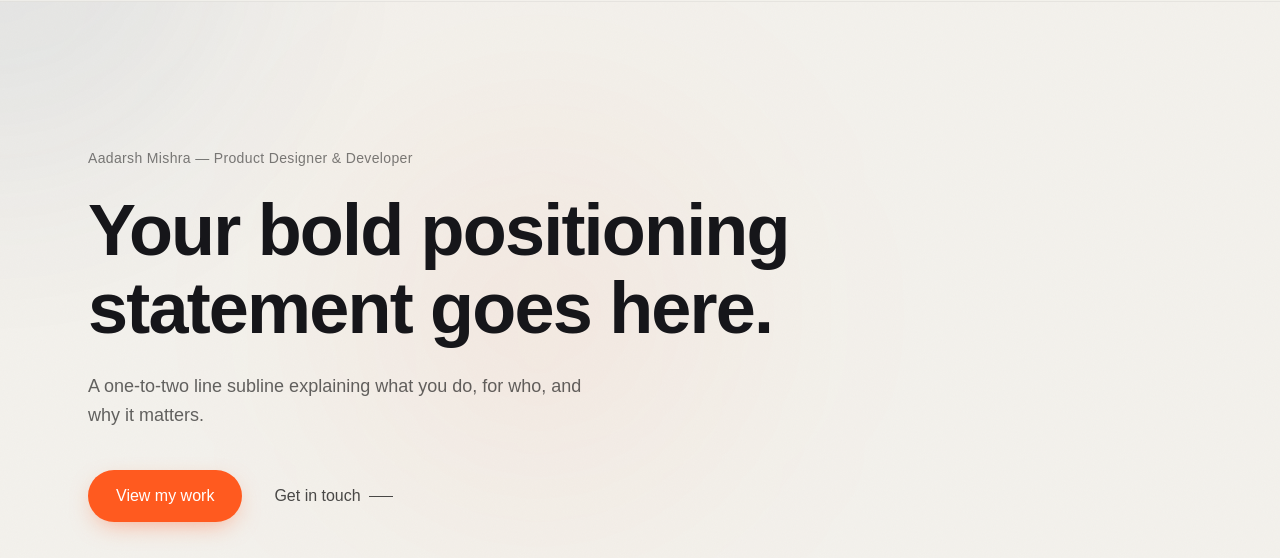
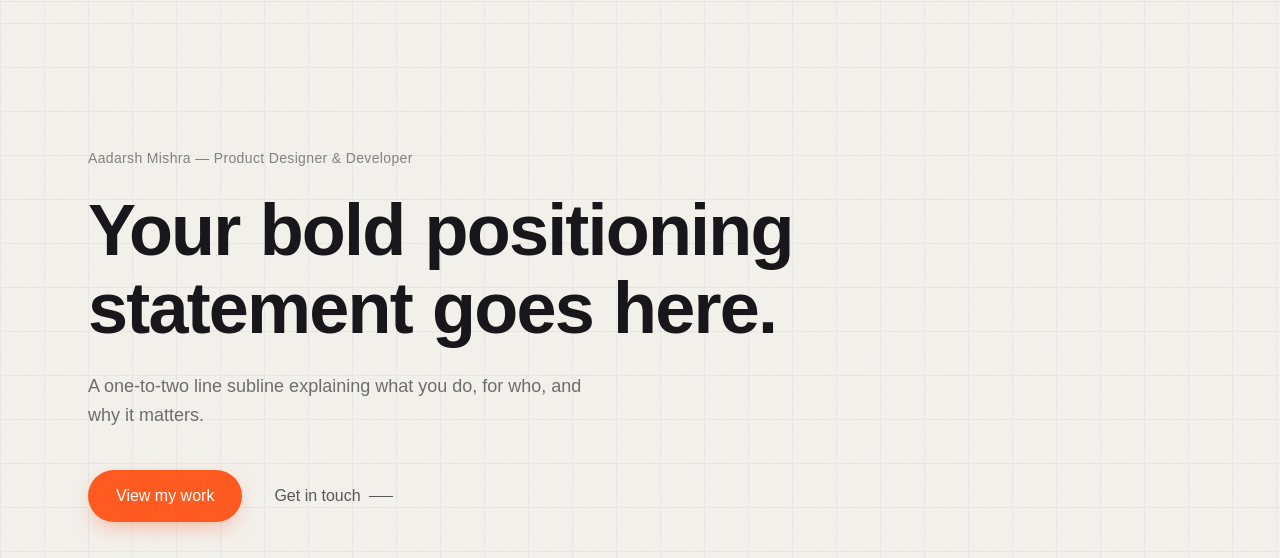
Before and after one commit to Aadarsh6/AadarshM.me, a React (Vite) app: page / in a window 1280 px wide. Shown: the part 65-623 px from the top of the page. Built offline with nearby package versions, Linux system fonts and the light colour scheme.

Commit message:
new and better hero section

```diff
--- a/src/Sections/Hero.tsx
+++ b/src/Sections/Hero.tsx
@@ -1,39 +1,58 @@
-import { motion } from "framer-motion";
-import GradientBlob from "../components/Ui/GradientBlob";
+import { motion, useReducedMotion } from "framer-motion";
+import BlueprintField from "../components/Ui/BlueprintField";
+import MagneticButton from "../components/Ui/MagneticButton";
 import Container from "../components/Ui/Container";
 
+const HEADLINE = "Your bold positioning statement goes here.";
+
 function Hero() {
+  const prefersReducedMotion = useReducedMotion();
+  const words = HEADLINE.split(" ");
+
   return (
-    <section
-      id="hero"
-      className="relative flex h-screen items-center overflow-hidden"
-    >
-      <GradientBlob />
+    <section id="hero" className="relative isolate flex h-screen items-center overflow-hidden">
+      <BlueprintField />
 
       <Container className="relative z-10">
         <motion.p
           initial={{ opacity: 0, y: 8 }}
           animate={{ opacity: 1, y: 0 }}
           transition={{ duration: 0.5 }}
-          className="mb-6 text-sm tracking-wide text-black/50 dark:text-white/50"
+          className="mb-6 text-sm tracking-wide text-text-light/50 dark:text-text-dark/50"
         >
-          Aadarsh Mishra — Product Designer & Developer
+          Aadarsh Mishra — Product Designer &amp; Developer
         </motion.p>
 
-        <motion.h1
-          initial={{ opacity: 0, y: 20 }}
-          animate={{ opacity: 1, y: 0 }}
-          transition={{ duration: 0.7, delay: 0.1, ease: [0.22, 1, 0.36, 1] }}
-          className="max-w-3xl font-display text-5xl font-bold leading-[1.08] tracking-tight md:text-7xl"
-        >
-          Your bold positioning statement goes here.
-        </motion.h1>
+        {prefersReducedMotion ? (
+          <motion.h1
+            initial={{ opacity: 0 }}
+            animate={{ opacity: 1 }}
+            transition={{ duration: 0.5 }}
+            className="max-w-3xl font-display text-5xl font-bold leading-[1.08] tracking-tight text-text-light md:text-7xl dark:text-text-dark"
+          >
+            {HEADLINE}
+          </motion.h1>
+        ) : (
+          <h1 className="max-w-3xl font-display text-5xl font-bold leading-[1.08] tracking-tight text-text-light md:text-7xl dark:text-text-dark">
+            {words.map((word, i) => (
+              <motion.span
+                key={i}
+                initial={{ opacity: 0, y: 24, filter: "blur(8px)" }}
+                animate={{ opacity: 1, y: 0, filter: "blur(0px)" }}
+                transition={{ duration: 0.6, delay: 0.15 + i * 0.05, ease: [0.22, 1, 0.36, 1] }}
+                className="mr-[0.28em] inline-block"
+              >
+                {word}
+              </motion.span>
+            ))}
+          </h1>
+        )}
 
         <motion.p
           initial={{ opacity: 0, y: 16 }}
           animate={{ opacity: 1, y: 0 }}
-          transition={{ duration: 0.6, delay: 0.25 }}
-          className="mt-6 max-w-lg text-lg leading-relaxed text-black/60 dark:text-white/60"
+          transition={{ duration: 0.6, delay: 0.5 }}
+          className="mt-6 max-w-lg text-lg leading-relaxed text-text-light/60 dark:text-text-dark/60"
         >
           A one-to-two line subline explaining what you do, for who, and why it matters.
         </motion.p>
@@ -41,18 +60,19 @@
         <motion.div
           initial={{ opacity: 0, y: 16 }}
           animate={{ opacity: 1, y: 0 }}
-          transition={{ duration: 0.6, delay: 0.4 }}
+          transition={{ duration: 0.6, delay: 0.65 }}
           className="mt-10 flex items-center gap-8"
         >
-          <a
+          <MagneticButton
             href="#projects"
-            className="rounded-full bg-accent px-7 py-3.5 font-medium text-white shadow-[0_8px_24px_-8px_rgba(255,90,31,0.5)] transition-all duration-300 ease-out hover:scale-[1.02] hover:shadow-[0_12px_28px_-8px_rgba(255,90,31,0.6)] active:scale-[0.98]"
+            className="inline-block rounded-full bg-accent px-7 py-3.5 font-medium text-white shadow-[0_8px_24px_-8px_rgba(255,90,31,0.5)] transition-shadow duration-300 ease-out hover:shadow-[0_12px_28px_-8px_rgba(255,90,31,0.6)]"
           >
             View my work
-          </a>
+          </MagneticButton>
+
           <a
             href="#contact"
-            className="group inline-flex items-center gap-2 font-medium text-black/70 dark:text-white/70"
+            className="group inline-flex items-center gap-2 font-medium text-text-light/70 dark:text-text-dark/70"
           >
             Get in touch
             <span className="h-px w-6 bg-current transition-all duration-300 group-hover:w-9" />
--- /dev/null
+++ b/src/components/Ui/BlueprintField.tsx
@@ -0,0 +1,54 @@
+import { useEffect, useRef } from "react";
+import { useReducedMotion, useMotionValue, useSpring, useMotionTemplate, motion } from "framer-motion";
+
+/**
+ * A faint dot/line grid, like blueprint or drafting paper. A brighter copy
+ * of the same grid is revealed only inside a soft circle that tracks the
+ * cursor — the background literally comes into focus as you explore it,
+ * instead of a static decorative shape sitting behind the content.
+ */
+function BlueprintField() {
+  const prefersReducedMotion = useReducedMotion();
+  const containerRef = useRef<HTMLDivElement>(null);
+  const mouseX = useMotionValue(-9999);
+  const mouseY = useMotionValue(-9999);
+  const springX = useSpring(mouseX, { damping: 30, stiffness: 120, mass: 0.5 });
+  const springY = useSpring(mouseY, { damping: 30, stiffness: 120, mass: 0.5 });
+
+  const maskImage = useMotionTemplate`radial-gradient(420px circle at ${springX}px ${springY}px, black, transparent 80%)`;
+
+  useEffect(() => {
+    if (prefersReducedMotion) return;
+    const handleMove = (e: MouseEvent) => {
+      const rect = containerRef.current?.getBoundingClientRect();
+      if (!rect) return;
+      mouseX.set(e.clientX - rect.left);
+      mouseY.set(e.clientY - rect.top);
+    };
+    window.addEventListener("mousemove", handleMove);
+    return () => window.removeEventListener("mousemove", handleMove);
+  }, [mouseX, mouseY, prefersReducedMotion]);
+
+  const gridStyle = {
+    backgroundImage:
+      "linear-gradient(to right, var(--color-secondary) 1px, transparent 1px), linear-gradient(to bottom, var(--color-secondary) 1px, transparent 1px)",
+    backgroundSize: "44px 44px",
+  };
+
+  return (
+    <div ref={containerRef} className="pointer-events-none absolute inset-0 -z-10 overflow-hidden">
+      {/* Always-visible base layer, barely there */}
+      <div className="absolute inset-0 opacity-[0.05] dark:opacity-[0.07]" style={gridStyle} />
+
+      {/* Brighter layer, only shown where the cursor is */}
+      {!prefersReducedMotion && (
+        <motion.div
+          className="absolute inset-0 opacity-[0.22] dark:opacity-[0.3]"
+          style={{ ...gridStyle, WebkitMaskImage: maskImage, maskImage }}
+        />
+      )}
+    </div>
+  );
+}
+
+export default BlueprintField;
--- /dev/null
+++ b/src/components/Ui/MagneticButton.tsx
@@ -0,0 +1,53 @@
+import { useRef } from "react";
+import { motion, useMotionValue, useSpring, useReducedMotion } from "framer-motion";
+
+interface MagneticButtonProps {
+  href: string;
+  children: React.ReactNode;
+  className?: string;
+  strength?: number;
+}
+
+/**
+ * A link that gently pulls toward the cursor when nearby, and springs
+ * back on leave — a small, deliberate touch that's genuinely rare on
+ * portfolio sites since it takes more than a hover: class to build.
+ */
+function MagneticButton({ href, children, className = "", strength = 18 }: MagneticButtonProps) {
+  const prefersReducedMotion = useReducedMotion();
+  const ref = useRef<HTMLAnchorElement>(null);
+  const x = useMotionValue(0);
+  const y = useMotionValue(0);
+  const springX = useSpring(x, { stiffness: 200, damping: 15, mass: 0.3 });
+  const springY = useSpring(y, { stiffness: 200, damping: 15, mass: 0.3 });
+
+  const handleMove = (e: React.MouseEvent<HTMLAnchorElement>) => {
+    if (prefersReducedMotion) return;
+    const rect = ref.current?.getBoundingClientRect();
+    if (!rect) return;
+    const relX = e.clientX - rect.left - rect.width / 2;
+    const relY = e.clientY - rect.top - rect.height / 2;
+    x.set((relX / rect.width) * strength * 2);
+    y.set((relY / rect.height) * strength * 2);
+  };
+
+  const handleLeave = () => {
+    x.set(0);
+    y.set(0);
+  };
+
+  return (
+    <motion.a
+      ref={ref}
+      href={href}
+      onMouseMove={handleMove}
+      onMouseLeave={handleLeave}
+      style={{ x: springX, y: springY }}
+      className={className}
+    >
+      {children}
+    </motion.a>
+  );
+}
+
+export default MagneticButton;
```
